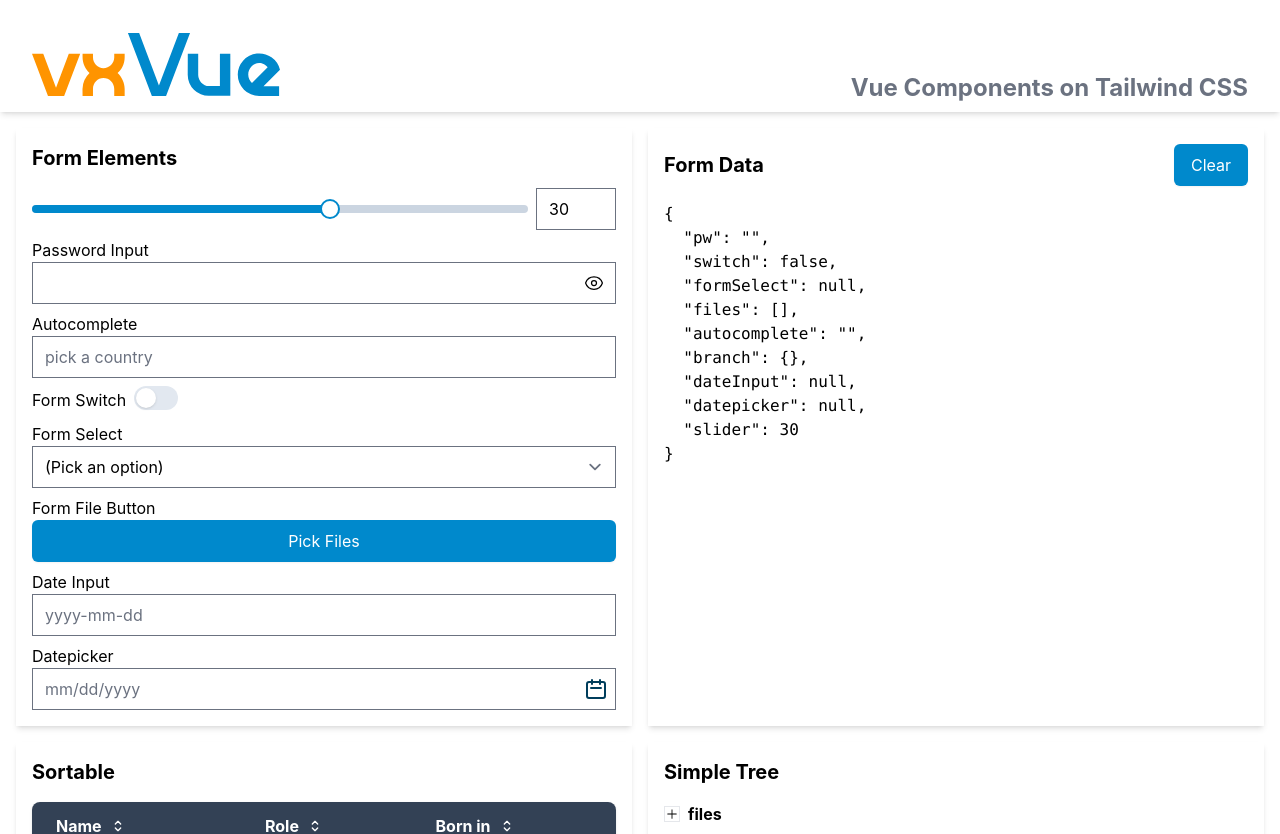
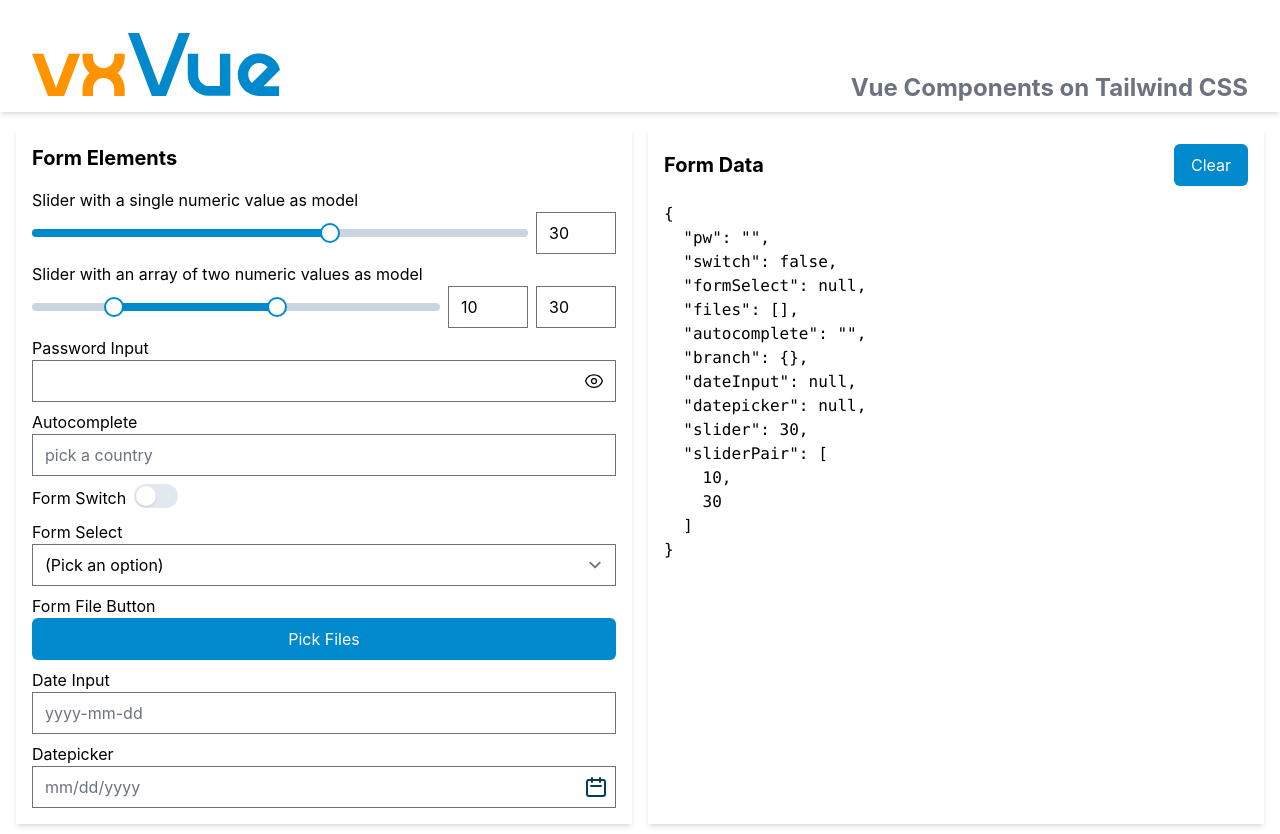
Before and after one commit to Vectrex/vxVue, a Vue app: page / in a window 1280 px wide. Shown: the top 834 px of the page. Built offline with nearby package versions, Linux system fonts and the light colour scheme.

Commit message:
Slider component completed

```diff
--- a/src/App.vue
+++ b/src/App.vue
@@ -27,7 +27,8 @@
     branch: {},
     dateInput: null,
     datepicker: null,
-    slider: 30
+    slider: 30,
+    sliderPair: [10, 30]
   })
   const tabs = ref({
     items: [
@@ -125,14 +126,21 @@
       toast.value.active = true
     }).catch(() => {})
   }
-  const clearFormData = () => form.value = { pw: '', switch: false, formSelect: null, files: [], autocomplete: '', branch: {}, dateInput: null, datepicker: null }
+  const clearFormData = () => form.value = { pw: '', switch: false, formSelect: null, files: [], autocomplete: '', branch: {}, dateInput: null, datepicker: null, slider: 30, sliderPair: [10, 30] }
 </script>
 
 <template>
   <div class="grid grid-cols-1 gap-4 px-4 pt-28 mx-auto md:pt-32 lg:grid-cols-2 2xl:grid-cols-3">
     <div class="p-4 space-y-2 shadow-md">
       <h2 class="mb-4 text-xl font-bold">Form Elements</h2>
-      <div class="flex items-center space-x-2"><slider :min="0" :max="50" v-model.number="form.slider" /><input class="w-20 form-input" v-model.number="form.slider" /></div>
+      <div>
+        <label for="slider-1">Slider with a single numeric value as model</label>
+        <div class="flex items-center space-x-2"><slider id="slider-1" :min="0" :max="50" v-model="form.slider" /><input class="w-20 form-input" v-model.number="form.slider" /></div>
+      </div>
+      <div>
+        <label for="slider-2">Slider with an array of two numeric values as model</label>
+        <div class="flex items-center space-x-2"><slider id="slider-2" :min="0" :max="50" v-model="form.sliderPair" /><input class="w-20 form-input" v-model.number="form.sliderPair[0]" /><input class="w-20 form-input" v-model.number="form.sliderPair[1]" /></div>
+      </div>
       <div><label for="password-input">Password Input</label><password-input id="password-input" v-model="form.pw" class="w-full" /></div>
       <div><label for="autocomplete">Autocomplete</label><autocomplete
           :search="findItem"
--- a/src/components/slider.vue
+++ b/src/components/slider.vue
@@ -1,25 +1,53 @@
 <script setup>
-  import { computed, ref } from "vue"
+  import { computed, ref, useAttrs } from "vue"
   defineOptions({ inheritAttrs: false })
 
   const props = defineProps({
     min: { type: Number, default: 0 },
     max: { type: Number, default: 100 },
     modelValue: { type: [Number, Array], validator(v) {
-      return v instanceof Number || v.length === 2 && v[0] instanceof Number && v[1] instanceof Number
+      return typeof v === 'number' || v.length === 2 && typeof v[0] === 'number' && typeof v[1] === 'number'
     }}
   })
   const emit = defineEmits(['update:modelValue'])
+  const attrs = useAttrs()
 
   const initPos = ref({ x: null, y: null })
   const trackSize = ref( { w: null, h: null })
   const dragging = ref(false)
   const track = ref(null)
-  const boundValue = computed(() => Math.max(Math.min(props.modelValue, props.max), props.min) * 100 / (props.max - props.min))
+  const thumbNdx = ref(0)
+  const thumbPos = computed(() => {
+    const max = props.max, min = props.min
+    if (props.modelValue instanceof Array) {
+      return props.modelValue.map(v => Math.max(Math.min(v, max), min) * 100 / (max - min))
+    }
+    return Math.max(Math.min(props.modelValue, max), min) * 100 / (max - min)
+  })
+  const selectedTrackStyle = computed(() => {
+    if (props.modelValue instanceof Array) {
+      return { left: Math.min(...thumbPos.value) + '%', width: Math.max(...thumbPos.value) - Math.min(...thumbPos.value) + '%' }
+    }
+    return { width: thumbPos.value + '%' }
+  })
+  const thumbAttrs = ref({
+    class: "absolute top-0 w-5 h-5 bg-white rounded-full border-2 transition-colors duration-200 -translate-x-2.5 -translate-y-1.5 focus:ring-4 focus:outline-none border-vxvue cursor-grab touch-none hover:bg-vxvue focus:ring-vxvue/50",
+    tabindex: 0,
+    role: 'slider',
+    'aria-valuemin': props.min,
+    'aria-valuemax': props.max,
+  })
   const updateModel = v => {
     let newValue = parseFloat(v.toFixed(10))
     newValue = Math.min(props.max, (Math.max(props.min, newValue)))
-    emit('update:modelValue', newValue)
+    if(props.modelValue instanceof Array) {
+      let vals = [...props.modelValue]
+      vals[thumbNdx.value] = newValue
+      emit('update:modelValue', vals)
+    }
+    else {
+      emit('update:modelValue', newValue)
+    }
   }
   const setValue = e => {
     const { pageX, pageY } = e.touches ? e.touches[0] : e
@@ -57,15 +85,20 @@
     }
   }
   const handleKeydown = e => {
+    if(e.keyCode >= 33 && e.keyCode <= 40) {
+      e.preventDefault()
+    }
+    const v = props.modelValue[thumbNdx.value] ?? props.modelValue
+
     switch (e.keyCode) {
       case 37:
-        updateModel(props.modelValue - 1); break
+        updateModel(v - 1); break
       case 39:
-        updateModel(props.modelValue + 1); break
+        updateModel(v + 1); break
       case 33:
-        updateModel(props.modelValue + (props.max - props.min) / 10); break
+        updateModel(v + (props.max - props.min) / 10); break
       case 34:
-        updateModel(props.modelValue - (props.max - props.min) / 10); break
+        updateModel(v - (props.max - props.min) / 10); break
       case 36:
         updateModel(props.min); break
       case 35:
@@ -76,20 +109,34 @@
 
 <template>
   <div class="relative w-full h-2 rounded-r-full rounded-l-full bg-slate-300" ref="track">
-    <div class="h-full rounded-r-full rounded-l-full bg-vxvue" :style="{ width: boundValue + '%' }" />
-    <div
-        class="absolute top-0 w-5 h-5 bg-white rounded-full border-2 transition-colors duration-200 -translate-x-2.5 -translate-y-1.5 focus:ring-4 focus:outline-none border-vxvue cursor-grab touch-none hover:bg-vxvue focus:ring-vxvue/50"
-        tabindex="0"
-        :style="{ left: boundValue + '%' }"
-        :aria-valuemin="min"
-        :aria-valuemax="max"
+    <div class="absolute h-full rounded-r-full rounded-l-full bg-vxvue" :style="selectedTrackStyle" />
+    <button
+        v-if="!modelValue.length"
+        :id="attrs['id']"
+        :style="{ left: thumbPos + '%' }"
         :aria-valuenow="modelValue"
-        @mousedown.prevent="dragStart"
-        @keydown.prevent="handleKeydown"
-        @touchstart.prevent="dragStart"
+        @focus="thumbNdx = 0"
+        @keydown="handleKeydown"
+        @mousedown.prevent="thumbNdx = 0; dragStart($event)"
+        @touchstart.prevent="thumbNdx = 0; dragStart($event)"
         @touchmove="drag"
         @touchend="dragStop"
-        role="slider"
+        v-bind="thumbAttrs"
     />
+    <template v-else>
+      <button
+          v-for="(_, ndx) in modelValue"
+          :id="!ndx ? attrs['id'] : null"
+          :style="{ left: thumbPos[ndx] + '%' }"
+          :aria-valuenow="modelValue[ndx]"
+          @focus="thumbNdx = ndx"
+          @keydown="handleKeydown"
+          @mousedown.prevent="thumbNdx = ndx; dragStart($event)"
+          @touchstart.prevent="thumbNdx = ndx; dragStart($event)"
+          @touchmove="drag"
+          @touchend="dragStop"
+          v-bind="thumbAttrs"
+      />
+    </template>
   </div>
 </template>
```
